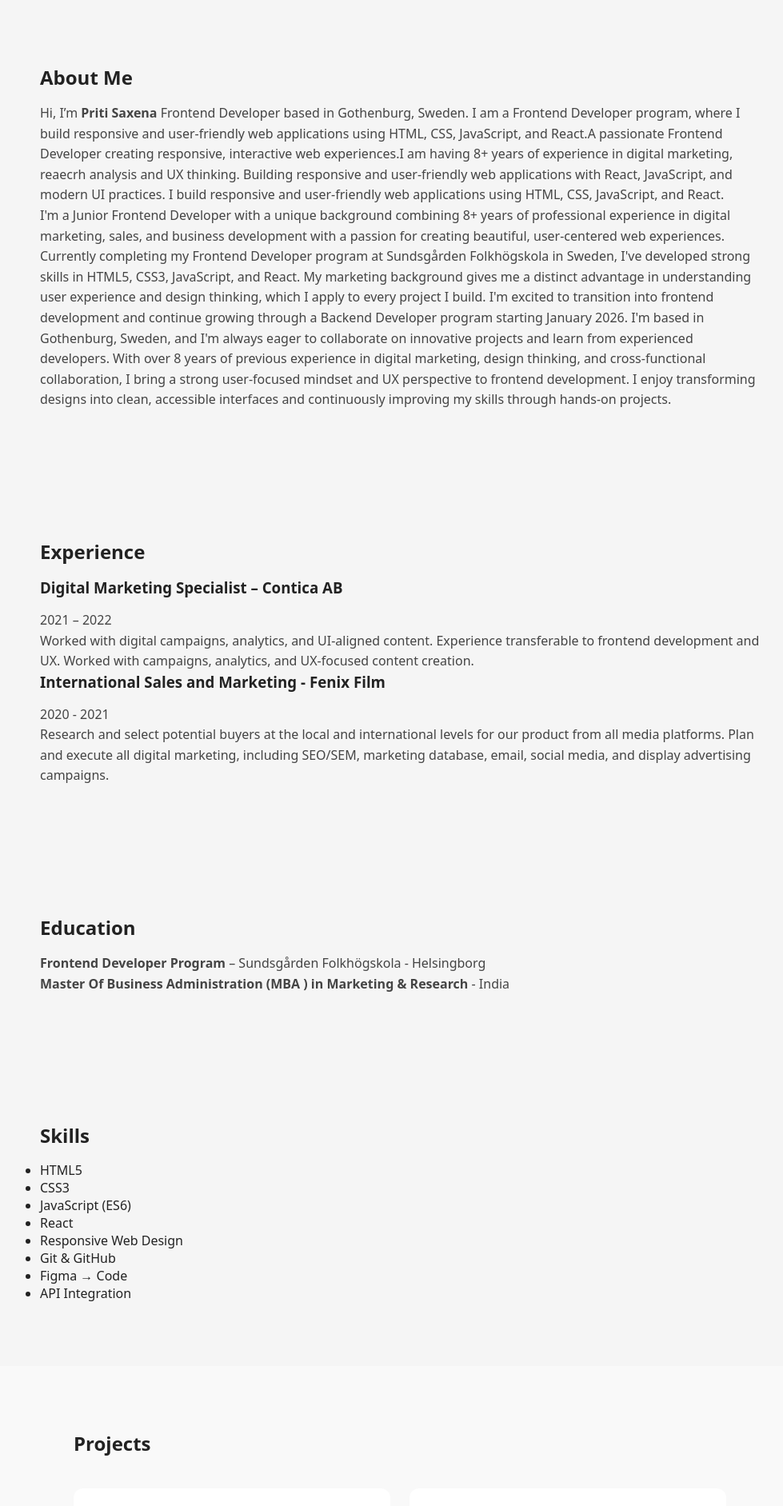
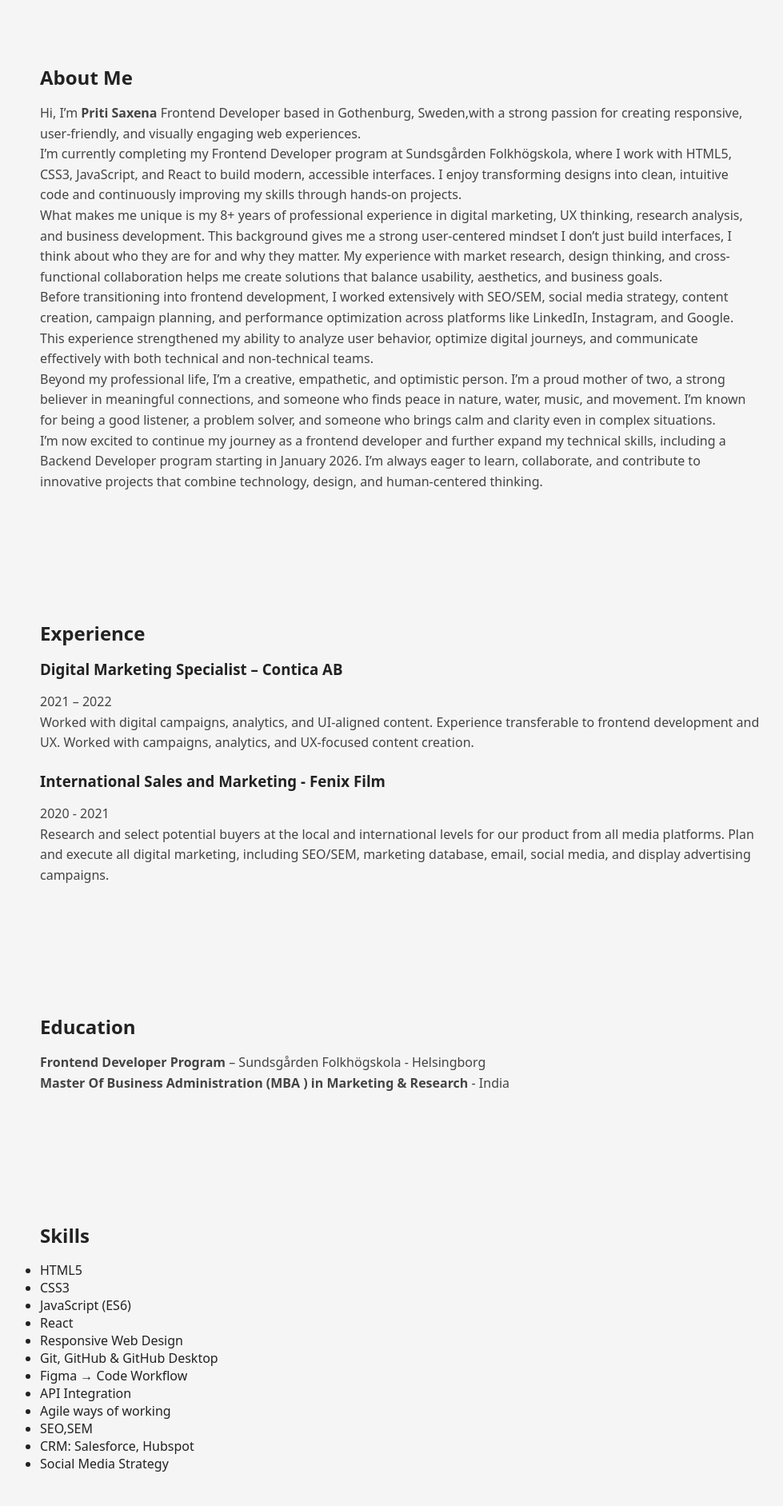
Before and after one commit to saxenapriti1008-stack/priti-portfolio, a React (Vite) app in the folder react-portfolio/: page / in a window 1280 px wide. Shown: the part 800-2683 px from the top of the page at 80% size, without its empty margins (270-1249 px from the left). Built offline with nearby package versions, Linux system fonts and the light colour scheme.

Commit message:
updated all files
added necessary files and data

```diff
--- a/react-portfolio/src/components/About.jsx
+++ b/react-portfolio/src/components/About.jsx
@@ -5,26 +5,30 @@ function About() {
 
       <p>
         Hi, I’m <strong>Priti Saxena</strong> Frontend Developer based in
-        Gothenburg, Sweden. I am a Frontend Developer
-        program, where I build responsive and user-friendly web applications
-        using HTML, CSS, JavaScript, and React.A passionate Frontend Developer creating responsive, interactive web experiences.I am having 8+ years of experience in digital marketing, reaecrh analysis and UX thinking. Building responsive and user-friendly web applications with React,
-       JavaScript, and modern UI practices.  I build responsive and user-friendly web applications using
-          HTML, CSS, JavaScript, and React.
-      </p>
+        Gothenburg, Sweden,with a strong passion for creating responsive, user-friendly, and visually engaging web experiences.
+        <br />
 
-      <p>
-        I'm a Junior Frontend Developer with a unique background combining 8+ years of professional experience in digital marketing, sales, and business development with a passion for creating beautiful, user-centered web experiences.
+        I’m currently completing my Frontend Developer program at Sundsgården Folkhögskola, where I work with HTML5, CSS3, JavaScript, and React to build modern, accessible interfaces. I enjoy transforming designs into clean, intuitive code and continuously improving my skills through hands-on projects.
 
-Currently completing my Frontend Developer program at Sundsgården Folkhögskola in Sweden, I've developed strong skills in HTML5, CSS3, JavaScript, and React. My marketing background gives me a distinct advantage in understanding user experience and design thinking, which I apply to every project I build.
+        <br />
 
-I'm excited to transition into frontend development and continue growing through a Backend Developer program starting January 2026. I'm based in Gothenburg, Sweden, and I'm always eager to collaborate on innovative projects and learn from experienced developers.
-        With over 8 years of previous experience in digital marketing, design
-        thinking, and cross-functional collaboration, I bring a strong
-        user-focused mindset and UX perspective to frontend development. I enjoy
-        transforming designs into clean, accessible interfaces and continuously
-        improving my skills through hands-on projects.
-      </p>
-    </section>
+        What makes me unique is my 8+ years of professional experience in digital marketing, UX thinking, research analysis, and business development. This background gives me a strong user-centered mindset I don’t just build interfaces, I think about who they are for and why they matter. My experience with market research, design thinking, and cross-functional collaboration helps me create solutions that balance usability, aesthetics, and business goals.
+
+        <br />
+
+        Before transitioning into frontend development, I worked extensively with SEO/SEM, social media strategy, content creation, campaign planning, and performance optimization across platforms like LinkedIn, Instagram, and Google. This experience strengthened my ability to analyze user behavior, optimize digital journeys, and communicate effectively with both technical and non-technical teams.
+
+        <br />
+
+        Beyond my professional life, I’m a creative, empathetic, and optimistic person. I’m a proud mother of two, a strong believer in meaningful connections, and someone who finds peace in nature, water, music, and movement. I’m known for being a good listener, a problem solver, and someone who brings calm and clarity even in complex situations.
+
+        <br />
+
+        I’m now excited to continue my journey as a frontend developer and further expand my technical skills, including a Backend Developer program starting in January 2026. I’m always eager to learn, collaborate, and contribute to innovative projects that combine technology, design, and human-centered thinking.
+
+        </p>
+
+       </section>
   );
 }
 
--- a/react-portfolio/src/components/Experience.jsx
+++ b/react-portfolio/src/components/Experience.jsx
@@ -9,6 +9,7 @@ function Experience() {
         Experience transferable to frontend development and UX.
         Worked with campaigns, analytics, and UX-focused content creation.
         </p>
+        <br />
 
         <h3>International Sales and Marketing - Fenix Film</h3>
         <p>2020 - 2021</p>
--- a/react-portfolio/src/components/Skills.jsx
+++ b/react-portfolio/src/components/Skills.jsx
@@ -9,9 +9,13 @@ function Skills() {
         <li>JavaScript (ES6)</li>
         <li>React</li>
         <li>Responsive Web Design</li>
-        <li>Git & GitHub</li>
-        <li>Figma → Code</li>
+        <li>Git, GitHub & GitHub Desktop</li>
+        <li>Figma → Code Workflow</li>
         <li>API Integration</li>
+        <li>Agile ways of working</li>
+        <li>SEO,SEM</li>
+        <li>CRM: Salesforce, Hubspot</li>
+        <li>Social Media Strategy</li>
       </ul>
     </section>
   );
--- a/react-portfolio/src/data/projects.js
+++ b/react-portfolio/src/data/projects.js
@@ -36,16 +36,6 @@ const projects = [
     github: "https://github.com/saxenapriti1008-stack/Module-1-Final-Test",
   },
 
-  {
-    title: "Pokémon API Mini Game",
-    image: pokemonImg,
-    description:
-      "A React-based mini game using the Pokémon API to practice component structure, state handling, and API integration.",
-    tech: "React, JavaScript, API",
-    github: "https://github.com/saxenapriti1008-stack/React-Assignment-Minigame",
-
-  },
-
    {
     title: "CSS Framewroks",
     image: frameworkImg,
@@ -55,6 +45,16 @@ const projects = [
     github: "https://github.com/saxenapriti1008-stack/CSS-Frameworks-Assignment15",
 
   },
+
+   {
+    title: "Pokémon API Mini Game",
+    image: pokemonImg,
+    description:
+      "A React-based mini game using the Pokémon API to practice component structure, state handling, and API integration.",
+    tech: "React, JavaScript, API",
+    github: "https://github.com/saxenapriti1008-stack/React-Assignment-Minigame",
+
+  },
 ];
 
 export default projects;
--- a/react-portfolio/src/index.css
+++ b/react-portfolio/src/index.css
@@ -49,6 +49,7 @@ body {
 .sidebar-title {
   font-size: 0.9rem;
   opacity: 0.9;
+  color: white;
 }
 
 .sidebar-nav {
@@ -109,8 +110,10 @@ body {
 .hero-text p {
   font-size: 1.1rem;
   line-height: 1.6;
+  color: white;
 }
 /* PROJECTS */
+
  #projects {
   padding: 80px 10%;
   background-color: #f9f9f9;
@@ -120,7 +123,7 @@ body {
    display: grid;
    grid-template-columns: repeat(auto-fit, minmax(280px, 1fr));
    gap: 24px;
-    margin-top: 40px;
+   margin-top: 20px;
   }
 
   .project-image {
@@ -155,9 +158,54 @@ body {
    .project-links a {
     margin-right: 16px;
     text-decoration: none;
-    color: #0077ff;
+    color: maroon;
     font-weight: 500;
   }
+
+  .contact {
+  padding: 80px 20px;
+  max-width: 700px; margin: 0 auto;
+  text-align: center;
+ }
+
+ .contact h2 {
+  font-size: 2rem;
+  margin-bottom: 20px;
+ }
+
+ .contact p {
+  margin-bottom: 40px;
+  color: #555;
+ }
+
+ .contact-form {
+  display: flex;
+  flex-direction: column;
+  gap: 15px;
+ }
+
+ .contact-form input, .contact-form textarea {
+  padding: 12px;
+  font-size: 1rem;
+  border: 1px solid #ccc;
+  border-radius: 6px;
+ }
+
+ .contact-form button {
+  padding: 12px;
+  font-size: 1rem;
+  background-color: maroon;
+  color: #fff;
+  border: none;
+  border-radius: 6px;
+  cursor: pointer;
+ }
+
+ .contact-form button:hover {
+  background-color: #4338ca;
+ }
+
+
 
 
 /* ===== SECTIONS ===== */
@@ -179,7 +227,7 @@ p {
 /* ===== LINKS ===== */
 a {
   text-decoration: none;
-  color: inherit;
+  color: maroon;
 }
 
 /* ===== FOOTER ===== */
@@ -188,3 +236,13 @@ footer {
   text-align: center;
   background: #eee;
 }
+
+.footer-links {
+ margin-top: 10px;
+ display: flex;
+ justify-content:
+ center; gap: 20px;
+ }
+
+ html { scroll-behavior: smooth;
+}
```
